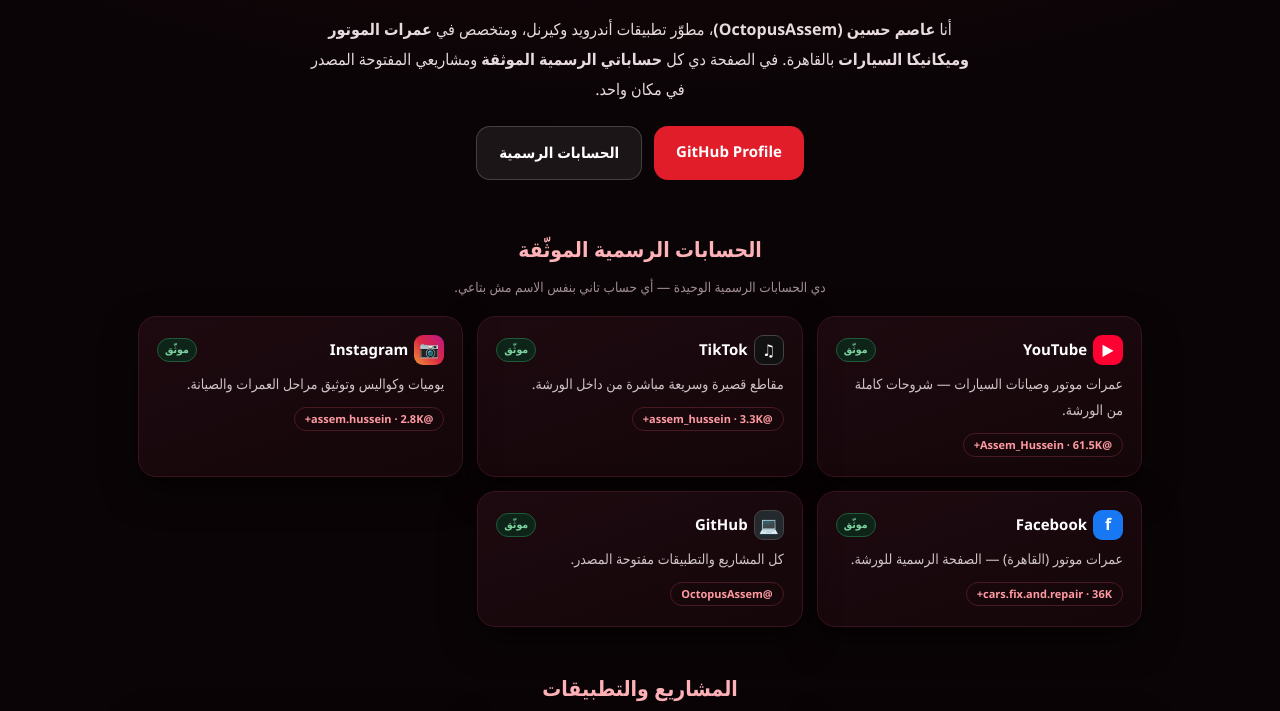
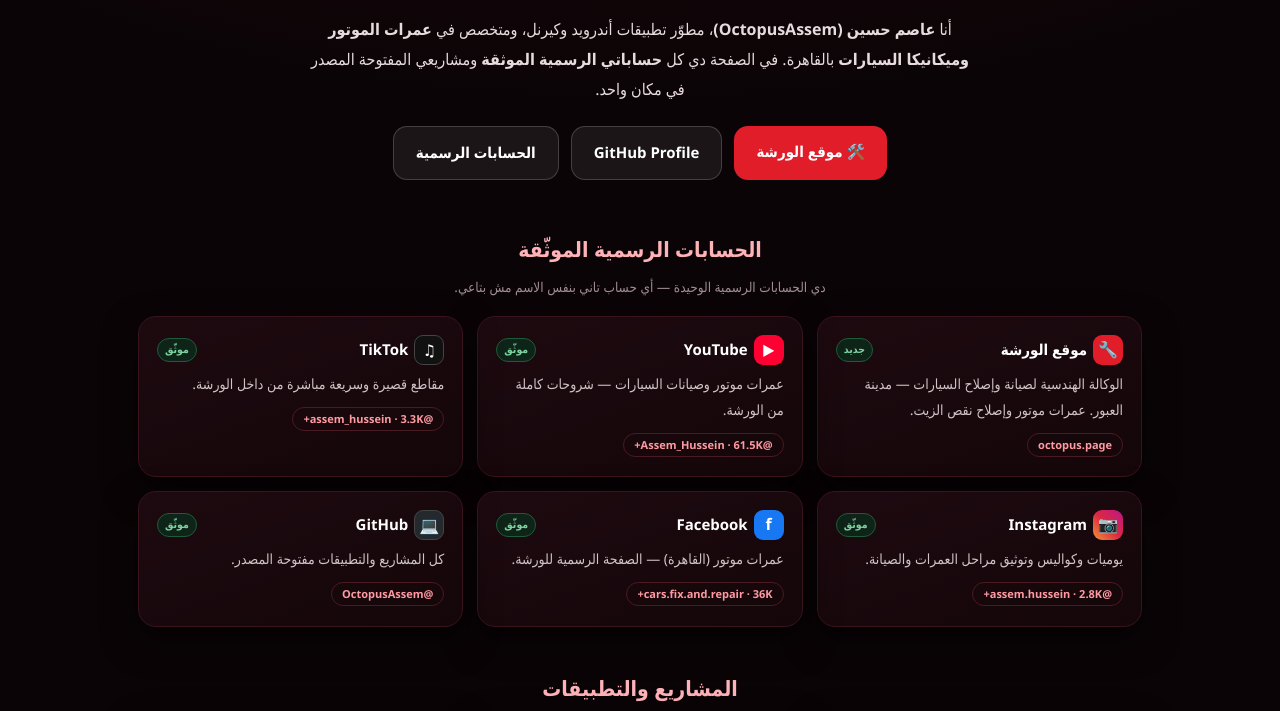
Before and after one commit to OctopusAssem/OctopusAssem.github.io, a plain HTML site: page index.html in a window 1280 px wide. Shown: the part 358-1069 px from the top of the page. Drawn offline with Linux system fonts and the light colour scheme.

Commit message:
Add workshop site octopus.page (hero button + card + sameAs)

```diff
--- a/index.html
+++ b/index.html
@@ -59,6 +59,7 @@ src="https://facebook.com"
         "https://www.tiktok.com/@assem_hussein",
         "https://www.instagram.com/assem.hussein/",
         "https://www.facebook.com/cars.fix.and.repair/",
+        "https://www.octopus.page/",
         "https://rootscope.pages.bu.app/"
       ]
     },
@@ -111,7 +112,7 @@ src="https://facebook.com"
     border-radius:999px;padding:1px 10px;margin-top:10px}
   .plat{display:inline-flex;align-items:center;gap:6px;font-weight:900;font-size:15px;color:#fff}
   .dot{width:30px;height:30px;border-radius:9px;display:grid;place-items:center;font-size:16px;flex:0 0 auto}
-  .yt{background:#ff0033}.tt{background:#111;border:1px solid #444}.ig{background:linear-gradient(45deg,#f09433,#dc2743,#bc1888)}.fb{background:#1877f2}.gh{background:#24292e;border:1px solid #444}
+  .yt{background:#ff0033}.tt{background:#111;border:1px solid #444}.ig{background:linear-gradient(45deg,#f09433,#dc2743,#bc1888)}.fb{background:#1877f2}.gh{background:#24292e;border:1px solid #444}.ws{background:#e11d2a}
   .vchip{margin-inline-start:auto;font-size:10.5px;font-weight:800;color:#7dd3a0;border:1px solid #1e5c39;background:#0e2418;border-radius:999px;padding:1px 7px}
   .contact{text-align:center;color:#e7dbde;font-size:15px;margin-top:10px}
   .contact a{color:#ff9aa2;font-weight:800}
@@ -142,7 +143,8 @@ src="https://facebook.com"
     <div class="tag">ANDROID &amp; KERNEL DEVELOPER · CAR MECHANICS</div>
     <p class="lead">أنا <strong>عاصم حسين (OctopusAssem)</strong>، مطوّر تطبيقات أندرويد وكيرنل، ومتخصص في <strong>عمرات الموتور وميكانيكا السيارات</strong> بالقاهرة. في الصفحة دي كل <strong>حساباتي الرسمية الموثقة</strong> ومشاريعي المفتوحة المصدر في مكان واحد.</p>
     <div class="btns">
-      <a class="btn primary" href="https://github.com/OctopusAssem">GitHub Profile</a>
+      <a class="btn primary" href="https://www.octopus.page/" target="_blank" rel="noopener">🛠️ موقع الورشة</a>
+      <a class="btn ghost" href="https://github.com/OctopusAssem" rel="me noopener" target="_blank">GitHub Profile</a>
       <a class="btn ghost" href="#accounts">الحسابات الرسمية</a>
     </div>
   </header>
@@ -150,6 +152,11 @@ src="https://facebook.com"
   <h2 id="accounts">الحسابات الرسمية الموثّقة</h2>
   <p class="sub">دي الحسابات الرسمية الوحيدة — أي حساب تاني بنفس الاسم مش بتاعي.</p>
   <div class="grid">
+    <a class="card" href="https://www.octopus.page/" rel="me noopener" target="_blank">
+      <h3><span class="plat"><span class="dot ws">&#128295;</span> موقع الورشة</span><span class="vchip">جديد</span></h3>
+      <p>الوكالة الهندسية لصيانة وإصلاح السيارات — مدينة العبور. عمرات موتور وإصلاح نقص الزيت.</p>
+      <span class="lang">octopus.page</span>
+    </a>
     <a class="card" href="https://www.youtube.com/@Assem_Hussein" rel="me noopener" target="_blank">
       <h3><span class="plat"><span class="dot yt">&#9654;</span> YouTube</span><span class="vchip">موثّق</span></h3>
       <p>عمرات موتور وصيانات السيارات — شروحات كاملة من الورشة.</p>
```
